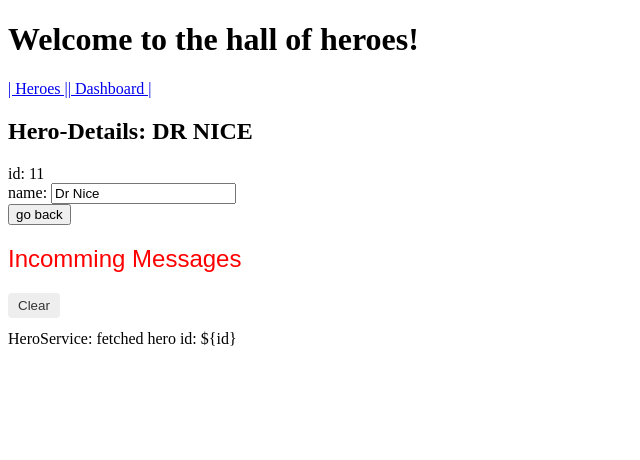
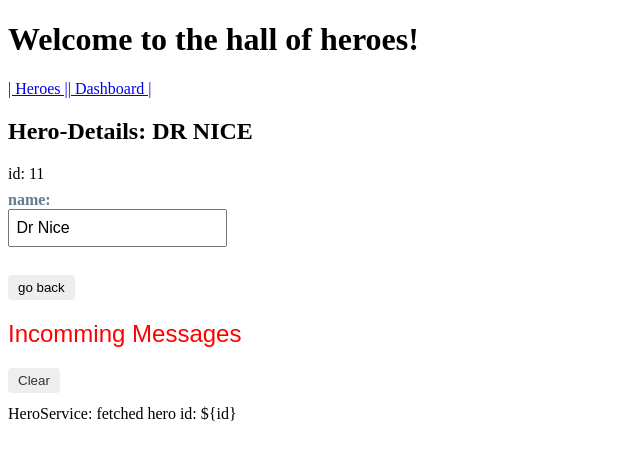
Before and after one commit to VincentDeRooij/Internet-Technology, an Angular app in the folder TourOfHeroes/: page /detail/11 in a window 1280 px wide. Shown: the top 460 px of the page, without its empty margins (0-640 px from the left). Built offline with nearby package versions, Linux system fonts and the light colour scheme.

Commit message:
added styling

```diff
--- a/TourOfHeroes/src/app/hero-detail/hero-detail.component.scss
+++ b/TourOfHeroes/src/app/hero-detail/hero-detail.component.scss
@@ -0,0 +1,30 @@
+/* HeroDetailComponent's private CSS styles */
+label {
+    display: inline-block;
+    width: 3em;
+    margin: .5em 0;
+    color: #607D8B;
+    font-weight: bold;
+  }
+  input {
+    height: 2em;
+    font-size: 1em;
+    padding-left: .4em;
+  }
+  button {
+    margin-top: 20px;
+    font-family: Arial, sans-serif;
+    background-color: #eee;
+    border: none;
+    padding: 5px 10px;
+    border-radius: 4px;
+    cursor: pointer;
+  }
+  button:hover {
+    background-color: #cfd8dc;
+  }
+  button:disabled {
+    background-color: #eee;
+    color: #ccc;
+    cursor: auto;
+  }
```
